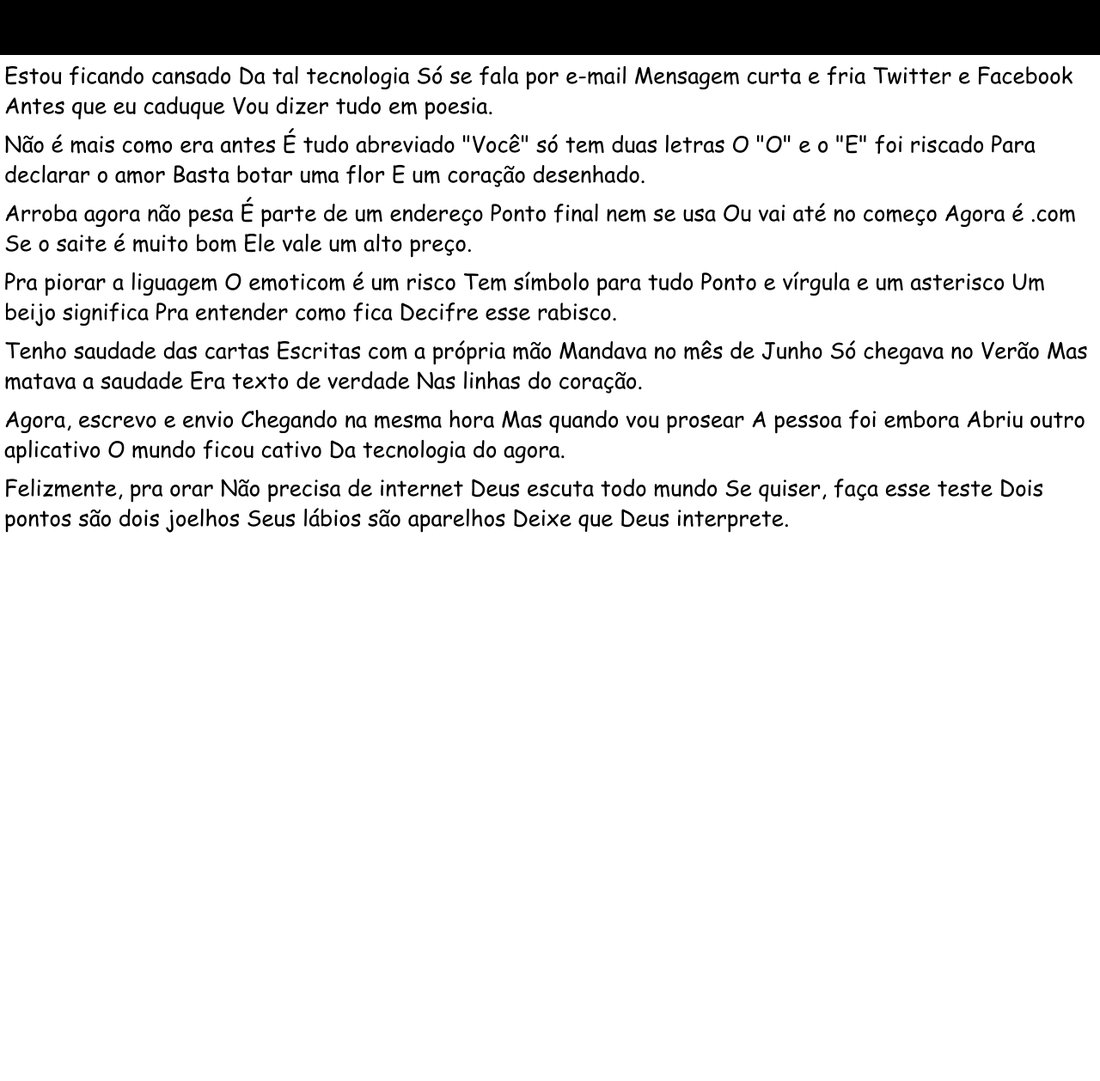
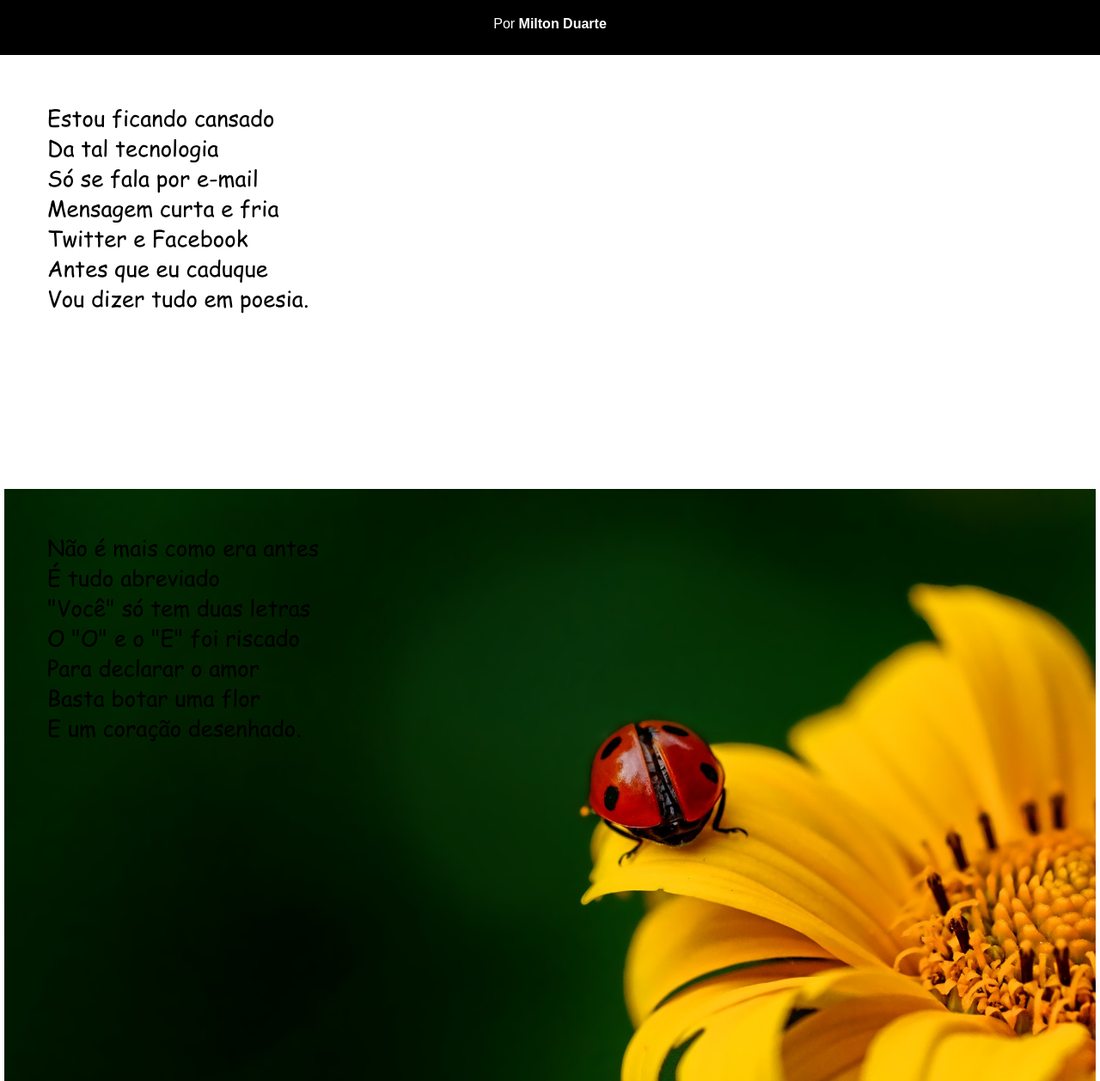
Before and after one commit to Gabrielmatos20/html-css, a plain HTML site: page desafios/011/cordel.html in a window 1280 px wide. Shown: the part 136-1394 px from the top of the page at 86% size. Before the commit the page ends 800 px from the top, so only its background shows below. Drawn offline with Linux system fonts and the light colour scheme.

Commit message:
Update cordel.html

```diff
--- a/desafios/011/cordel.html
+++ b/desafios/011/cordel.html
@@ -21,6 +21,7 @@
      @import url('https://fonts.googleapis.com/css2?family=Kaushan+Script&family=Passion+One:wght@400;700;900&family=Work+Sans:ital,wght@0,100..900;1,100..900&display=swap');
     body{
 
+
     }
     header{
         background-color: black;
@@ -34,6 +35,15 @@
         font-size: 3em;
         padding-top: 50px;
     }
+    a{
+        color: white;
+        text-decoration: none;
+        font-weight: bold;
+        font-family: sans-serif;
+    }
+    a:hover{
+        text-decoration: underline;
+    }
     p#fn{
     font-family: Arial, Helvetica, sans-serif;
     font-weight: normal;
@@ -41,11 +51,35 @@
 
     }
 
-    p {
+    main {
     font-family: 'Comic', cursive, sans-serif;
     font-size: 1.6em;
     padding: 5px;
+    }
+    .imagens{
+        height: 100vh;
+        background-color: black;
+        background-image: url(imagens/background001.jpg);
+        background-position: right center;
+        background-repeat: no-repeat;
+        background-size: cover;
+        background-attachment: fixed;
+    }
+    .normal{
+        background-color: white;
+        height: 500px;
+        text-align: left ;
 
+    }
+    p{
+        padding: 50px;
+    }
+     footer {
+    background-color: black;
+    color: white;
+    text-align: center;
+    font-size: 1.2em;
+    padding: 10px;
      }
 
 </style>
@@ -54,57 +88,92 @@
 <body>
     <header>
         <h1>Cordel Moderno</h1>
-        <p id="fn"> Por <a href="https://www.recantodasletras.com.br/poesias/3186743">Milton Duarte</a></p>
+        <p id="fn"> Por <a href="https://www.recantodasletras.com.br/poesias/3186743" target="_blank">Milton Duarte</a></p>
     </header>
 
+      <main>
 
+           <section class="normal">
                <p>
                    Estou ficando cansado
+                   <br>
                    Da tal tecnologia
+                   <br>
                    Só se fala por e-mail
+                   <br>
                    Mensagem curta e fria
+                   <br>
                    Twitter e Facebook
+                   <br>
                    Antes que eu caduque
+                   <br>
                    Vou dizer tudo em poesia.
+                   <br>
                </p>
+           </section>
 
+
+           <section class="imagens">
+               <p>
+                   Não é mais como era antes
+                   <br>
+                   É tudo abreviado
+                   <br>
+                   "Você" só tem duas letras
+                   <br>
+                   O "O" e o "E" foi riscado
+                   <br>
+                   Para declarar o amor
+                   <br>
+                   Basta botar uma flor
+                   <br>
+                   E um coração desenhado.
+                   <br>
+               </p>
+           </section>
+           <br>
+
+           <section class="normal">
+               <p>
+                   Arroba agora não pesa
+                   <br>
+                   É parte de um endereço
+                   <br>
+                   Ponto final nem se usa
+                   <br>
+                   Ou vai até no começo
+                   <br>
+                   Agora é .com
+                   <br>
+                   Se o saite é muito bom
+                   <br>
+                   Ele vale um alto preço.
+                   <br>
+               </p>
+               <br>
 
 
 
                <p>
-            Não é mais como era antes
-            É tudo abreviado
-            "Você" só tem duas letras
-            O "O" e o "E" foi riscado
-            Para declarar o amor
-            Basta botar uma flor
-            E um coração desenhado.
+                   Pra piorar a liguagem
+                   <br>
+                   O emoticom é um risco
+                   <br>
+                   Tem símbolo para tudo
+                   <br>
+                   Ponto e vírgula e um asterisco
+                   <br>
+                   Um beijo significa
+                   <br>
+                   Pra entender como fica
+                   <br>
+                   Decifre esse rabisco.
+                   <br>
                </p>
+           </section>
+           <br>
 
-
-
-        <p>
-            Arroba agora não pesa
-            É parte de um endereço
-            Ponto final nem se usa
-            Ou vai até no começo
-            Agora é .com
-            Se o saite é muito bom
-            Ele vale um alto preço.
-        </p>
-
-        <p>
-            Pra piorar a liguagem
-            O emoticom é um risco
-            Tem símbolo para tudo
-            Ponto e vírgula e um asterisco
-            Um beijo significa
-            Pra entender como fica
-            Decifre esse rabisco.
-        </p>
-
-
-
+           <section class="normal">
                <p>
                    Tenho saudade das cartas
                    Escritas com a própria mão
@@ -114,9 +183,9 @@
                    Era texto de verdade
                    Nas linhas do coração.
                </p>
+           </section>
 
-
-
+           <section class="imagens">
                <p>
                    Agora, escrevo e envio
                    Chegando na mesma hora
@@ -126,7 +195,9 @@
                    O mundo ficou cativo
                    Da tecnologia do agora.
                </p>
+           </section>
 
+           <section class="normal">
                <p>
                    Felizmente, pra orar
                    Não precisa de internet
@@ -136,5 +207,10 @@
                    Seus lábios são aparelhos
                    Deixe que Deus interprete.
                </p>
+           </section>
+      </main>
+      <footer>
+        <p>Site criado por <a href="https://gustavoguanabara.github.io/" target="_blank">Gustavo Guanabara</a> para o <a href="https://www.cursoemvideo.com/" target="_blank">curso em video</a></p>
+      </footer>
 </body>
 </html>
```
Lines whose indentation alone changed are shown as unchanged.
